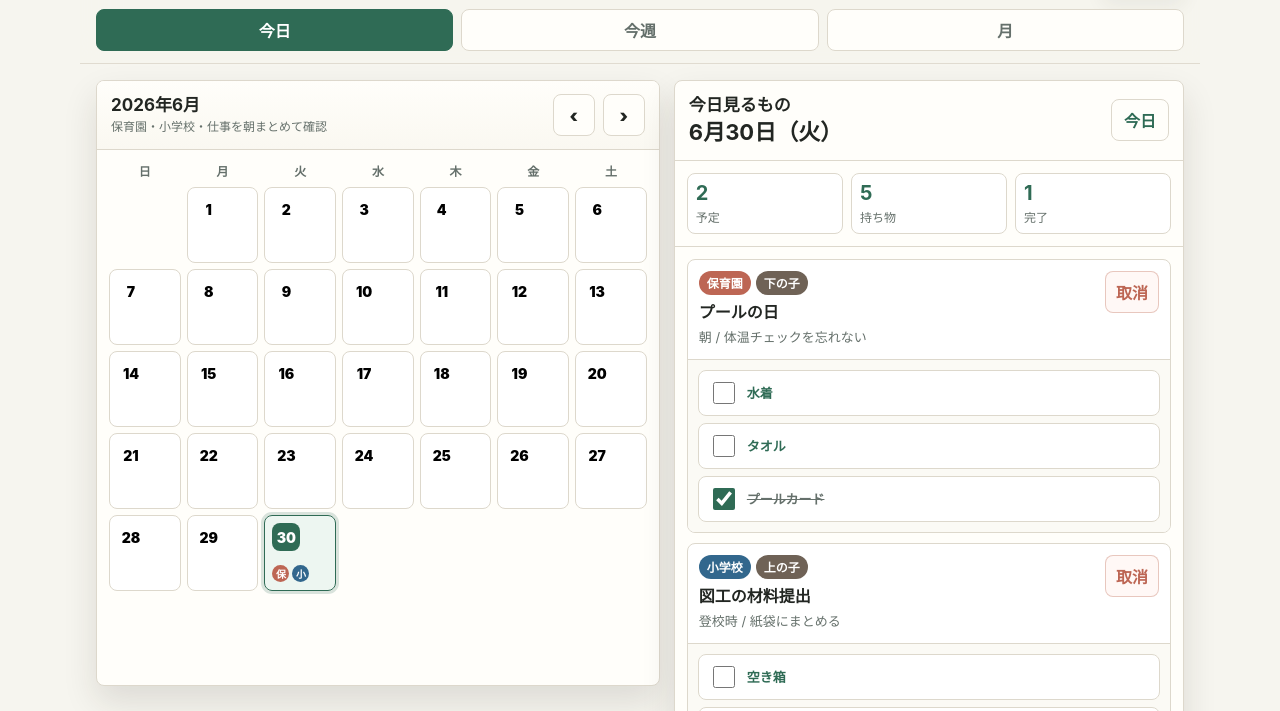
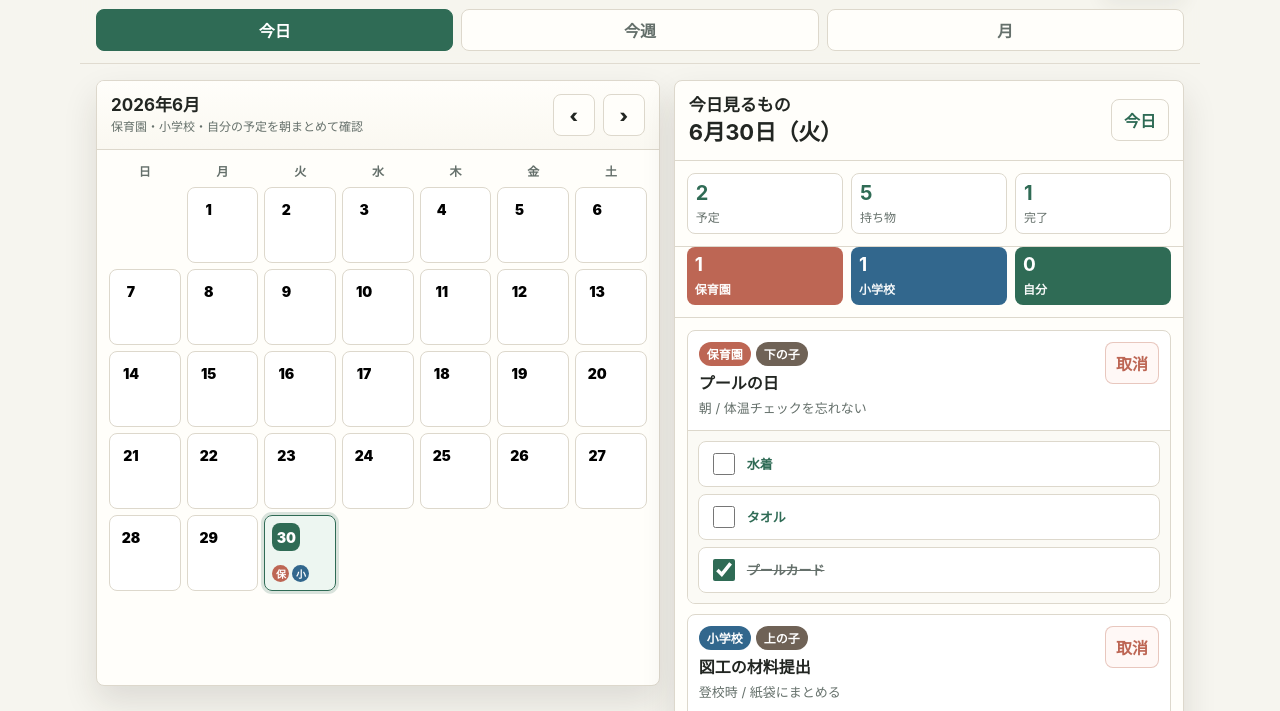
Before and after one commit to pop7237radio-hue/family-event-checklist-demo, a plain HTML site: page index.html in a window 1280 px wide. Shown: the part 59-770 px from the top of the page. Drawn offline with Linux system fonts and the light colour scheme.

Commit message:
feat: clarify mom schedule category

```diff
--- a/index.html
+++ b/index.html
@@ -286,6 +286,14 @@
       border-bottom: 1px solid var(--line);
     }
 
+    .category-summary {
+      padding: 0 12px 12px;
+      display: grid;
+      grid-template-columns: repeat(3, minmax(0, 1fr));
+      gap: 8px;
+      border-bottom: 1px solid var(--line);
+    }
+
     .summary-box {
       border-radius: 8px;
       border: 1px solid var(--line);
@@ -306,6 +314,31 @@
       margin-top: 4px;
       color: var(--muted);
       font-size: 12px;
+    }
+
+    .mini-summary {
+      border-radius: 8px;
+      padding: 8px;
+      min-height: 54px;
+      color: #fff;
+    }
+
+    .mini-summary.nursery { background: var(--coral); }
+    .mini-summary.school { background: var(--blue); }
+    .mini-summary.work { background: var(--green); }
+
+    .mini-summary b {
+      display: block;
+      font-size: 19px;
+      line-height: 1.1;
+    }
+
+    .mini-summary span {
+      display: block;
+      margin-top: 4px;
+      font-size: 12px;
+      font-weight: 900;
+      opacity: .95;
     }
 
     .events {
@@ -670,6 +703,7 @@
       .weekdays, .days { gap: 4px; }
       .day { min-height: 56px; border-radius: 7px; }
       .today-summary { grid-template-columns: repeat(3, minmax(0, 1fr)); }
+      .category-summary { grid-template-columns: repeat(3, minmax(0, 1fr)); }
       .two-col { grid-template-columns: 1fr; }
       .event-main { grid-template-columns: 1fr; }
       .danger-btn { width: 100%; }
@@ -699,7 +733,7 @@
         <div class="section-head">
           <div>
             <h2 id="calendarTitle">カレンダー</h2>
-            <span class="sub">保育園・小学校・仕事を朝まとめて確認</span>
+            <span class="sub">保育園・小学校・自分の予定を朝まとめて確認</span>
           </div>
           <div class="tools">
             <button class="icon-btn" type="button" id="prevMonth" aria-label="前の月">‹</button>
@@ -728,6 +762,11 @@
             <div class="summary-box"><b id="itemCount">0</b><span>持ち物</span></div>
             <div class="summary-box"><b id="doneCount">0</b><span>完了</span></div>
           </div>
+          <div class="category-summary" aria-label="分類別の予定数">
+            <div class="mini-summary nursery"><b id="nurseryCount">0</b><span>保育園</span></div>
+            <div class="mini-summary school"><b id="schoolCount">0</b><span>小学校</span></div>
+            <div class="mini-summary work"><b id="workCount">0</b><span>自分</span></div>
+          </div>
           <div class="events" id="eventList"></div>
         </section>
 
@@ -745,7 +784,7 @@
                 <select id="categoryInput">
                   <option value="nursery">保育園</option>
                   <option value="school">小学校</option>
-                  <option value="work">仕事</option>
+                  <option value="work">自分（ママ）</option>
                 </select>
               </label>
               <label>
@@ -847,19 +886,19 @@
     const categoryLabels = {
       nursery: "保育園",
       school: "小学校",
-      work: "仕事"
+      work: "自分（ママ）"
     };
 
     const categoryShort = {
       nursery: "保",
       school: "小",
-      work: "仕"
+      work: "マ"
     };
 
     const carryTemplates = {
       nursery: ["連絡帳", "水筒", "帽子", "着替え", "タオル", "お昼寝セット", "ビニール袋", "上履き"],
       school: ["連絡帳", "水筒", "給食袋", "体操服", "上履き", "宿題", "筆箱", "ハンカチ", "ティッシュ", "図工材料"],
-      work: ["社員証", "手帳", "書類", "パソコン", "充電器"]
+      work: ["手帳", "書類", "財布", "スマホ", "充電器", "エコバッグ"]
     };
 
     const els = {
@@ -876,6 +915,9 @@
       eventCount: document.querySelector("#eventCount"),
       itemCount: document.querySelector("#itemCount"),
       doneCount: document.querySelector("#doneCount"),
+      nurseryCount: document.querySelector("#nurseryCount"),
+      schoolCount: document.querySelector("#schoolCount"),
+      workCount: document.querySelector("#workCount"),
       eventList: document.querySelector("#eventList"),
       form: document.querySelector("#eventForm"),
       category: document.querySelector("#categoryInput"),
@@ -1252,7 +1294,7 @@
     function inferCategory(text) {
       if (/保育|園|幼稚園/.test(text)) return "nursery";
       if (/小学校|学校|学年|学級|授業|宿題|給食/.test(text)) return "school";
-      if (/勤務|仕事|会議|出勤/.test(text)) return "work";
+      if (/勤務|仕事|会議|出勤|美容室|病院|買い物|役所|自分|ママ/.test(text)) return "work";
       return "";
     }
 
@@ -1326,6 +1368,9 @@
       els.eventCount.textContent = summaryItems.length;
       els.itemCount.textContent = allCarryItems.length;
       els.doneCount.textContent = doneCarryItems.length;
+      els.nurseryCount.textContent = summaryItems.filter((item) => item.category === "nursery").length;
+      els.schoolCount.textContent = summaryItems.filter((item) => item.category === "school").length;
+      els.workCount.textContent = summaryItems.filter((item) => item.category === "work").length;
       els.eventList.innerHTML = "";
 
       if (!items.length) {
```
Also changed, not shown: 1 other file.
